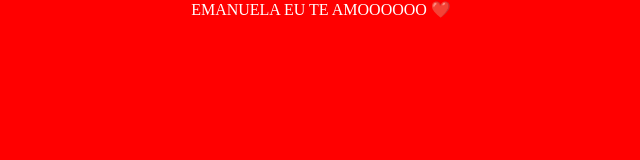
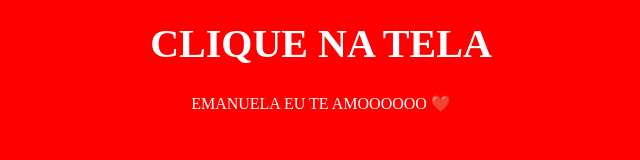
Before and after one commit to Pedroorchel/EUTEAMOEMANUELA, a plain HTML site: page index.html in a window 1280 px wide. Shown: the whole page, without its empty margins (319-959 px from the left). Drawn offline with Linux system fonts and the light colour scheme.

Commit message:
Update index.html

```diff
--- a/index.html
+++ b/index.html
@@ -7,6 +7,7 @@
     <link rel="stylesheet" href="style.css">
 </head>
 <body>
+    <h1> CLIQUE NA TELA </h1>
     <canvas id="canvas"></canvas>
     <div id="mensagem">EMANUELA EU TE AMOOOOOO ❤️</div>
     <script src="script.js"></script>
```
